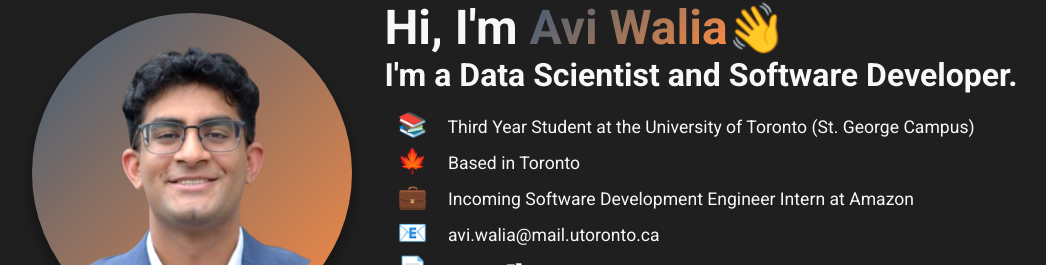
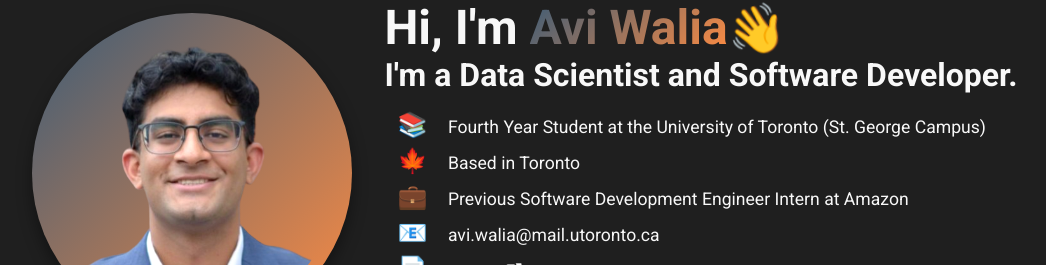
Before and after one commit to Avi04w/ReactPersonalWebsite, a React (Create React App) app: page / in a window 1280 px wide. Shown: the part 206-471 px from the top of the page, without its empty margins (115-1161 px from the left). Built offline with nearby package versions, Linux system fonts and the light colour scheme; the HTML template or start-up script is replaced by a standard one.

Commit message:
Updated bio

```diff
--- a/src/info/Info.js
+++ b/src/info/Info.js
@@ -19,7 +19,7 @@
     miniBio: [
         {
             emoji: '📚',
-            text: 'Third Year Student at the University of Toronto (St. George Campus)'
+            text: 'Fourth Year Student at the University of Toronto (St. George Campus)'
         },
         {
             emoji: '🍁',
@@ -27,7 +27,7 @@
         },
         {
             emoji: "💼",
-            text: "Incoming Software Development Engineer Intern at Amazon"
+            text: "Previous Software Development Engineer Intern at Amazon"
         },
         {
             emoji: "📧",
@@ -55,7 +55,7 @@
     bio: "Hello! My name is Avi Walia. I am a fourth-year computer science student at UofT completing a specialist degree in data science. I was recently an SDE intern at Amazon and a full-stack developer intern at Third Eye Solutions. I love playing and watching basketball (go Raptors!!) and going on walks with my dog. ",
     skills:
         {
-            proficientWith: ['Python', 'SQL', 'Pandas', 'NumPy', 'scikit-learn', 'GCP Firebase', 'HTML/CSS', 'Java', 'R', 'Javascript', 'React', 'Flask', 'C', 'Apache Maven'],
+            proficientWith: ['Python', 'SQL', 'R', 'Javascript', 'AWS', 'Java', 'React', 'Pandas', 'NumPy', 'scikit-learn', 'Git', 'Flask', 'HTML/CSS', 'C'],
             exposedTo: []
         }
     ,
```
